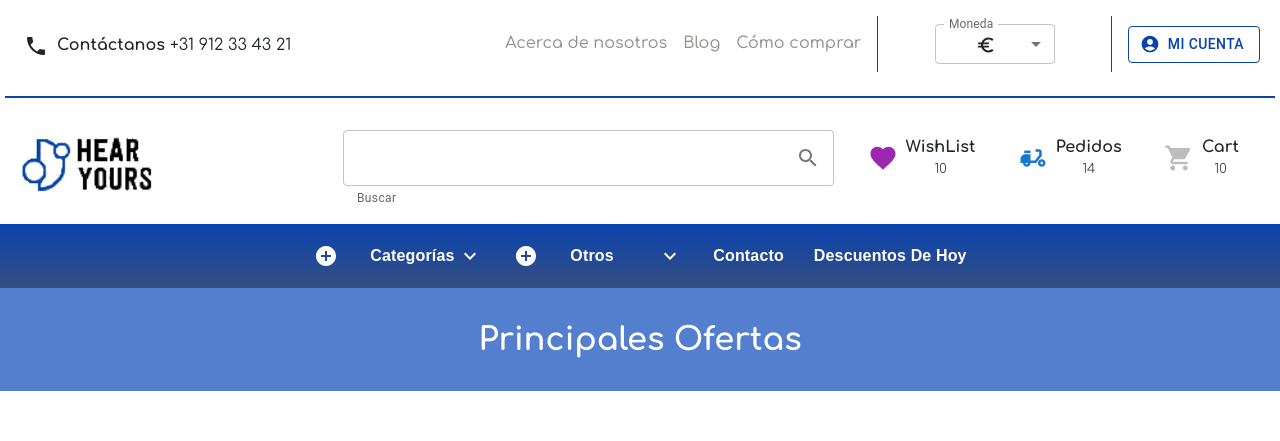
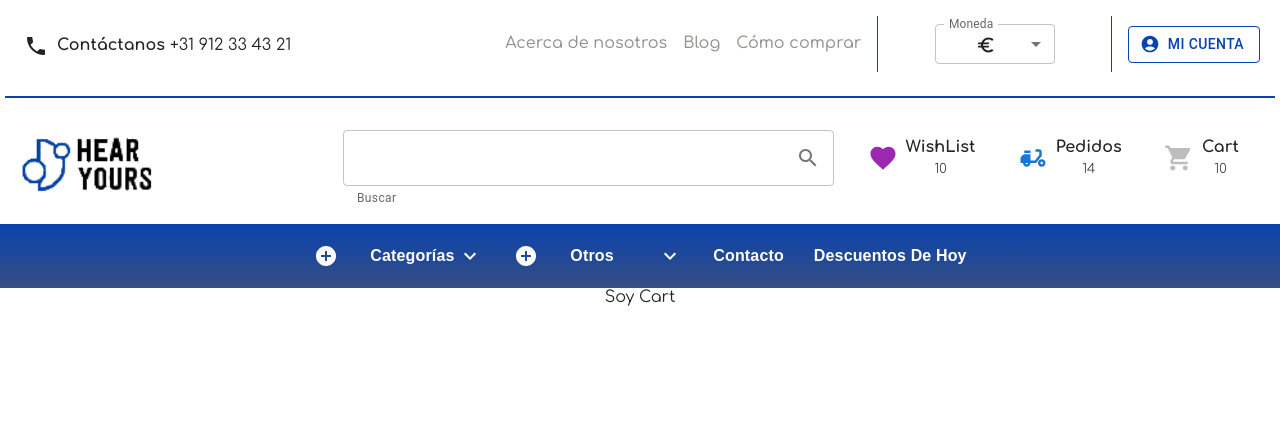
Before and after one commit to cristiansanm/e-commerce-ch, a React (Create React App) app: page /cart in a window 1280 px wide. Shown: the top 441 px of the page. Built offline with nearby package versions, Linux system fonts and the light colour scheme.

Commit message:
Rounting approaching

```diff
--- a/package.json
+++ b/package.json
@@ -11,7 +11,6 @@
     "@testing-library/jest-dom": "^5.16.1",
     "@testing-library/react": "^12.1.2",
     "@testing-library/user-event": "^13.5.0",
-    "bootstrap": "^5.1.3",
     "react": "^17.0.2",
     "react-dom": "^17.0.2",
     "react-router-dom": "^6.2.1",
--- a/src/App.js
+++ b/src/App.js
@@ -1,11 +1,24 @@
 import './App.css';
+import { BrowserRouter, Routes, Route } from 'react-router-dom'
 import ContainerHome from './components/Home/ContainerHome';
+import Cart from './components/Cart';
+import { ItemDetailContainer } from './components/ItemDetail/ItemDetailContainer';
+import NavBar from './components/NavBar/NavBar';
+import HeaderContainer from './components/Header/HeaderContainer';
 
 function App() {
   return (
-    <div className="App">
-      <ContainerHome />
-    </div>
+    <BrowserRouter>
+      <div className="App">
+        <HeaderContainer/>
+        <NavBar/>
+        <Routes>
+          <Route exact path="/" element={<ContainerHome />}/>
+          <Route exact path="/cart" element={<Cart/>}/>
+          <Route exact path="/detail/:idProduct" element={<ItemDetailContainer />}/>
+        </Routes>
+      </div>
+    </BrowserRouter>
   );
 }
 
--- a/src/assets/css/HomeStyles/Header.scss
+++ b/src/assets/css/HomeStyles/Header.scss
@@ -64,4 +64,11 @@ hr{
             font-weight: 300;
         }
     }
+    .button__container__options{
+        display: flex;
+        flex-direction: column;
+        text-decoration: none;
+        color: #212529;
+
+    }
 }
--- /dev/null
+++ b/src/components/Cart.jsx
@@ -0,0 +1,11 @@
+import React from 'react';
+
+const Cart = () => {
+  return (
+    <div>
+        Soy Cart
+    </div>
+    );
+};
+
+export default Cart;
--- a/src/components/Header/HeadersComp/QuickActions.jsx
+++ b/src/components/Header/HeadersComp/QuickActions.jsx
@@ -5,6 +5,7 @@ import DeliveryDiningIcon from '@mui/icons-material/DeliveryDining';
 import ShoppingCartIcon from '@mui/icons-material/ShoppingCart';
 import  "./../../../assets/css/HomeStyles/Header.scss";
 import { makeStyles } from '@mui/styles';
+import { Link } from 'react-router-dom';
 const useStyles = makeStyles({
     quickButtonsContainer:{
         display: "flex",
@@ -47,8 +48,10 @@ function QuickActions({itemWishList=10, itemOrders=14, itemCart=10}) {
                         />
                     </div>
                     <div>
-                        <span>Cart</span>
-                        <span>{itemCart}</span>
+                        <Link className="button__container__options" to="/cart">
+                            <span>Cart</span>
+                            <span>{itemCart}</span>
+                        </Link>
                     </div>
                 </Box>
             </Box>
--- a/src/components/Header/HeadersComp/SecondCompHeader.jsx
+++ b/src/components/Header/HeadersComp/SecondCompHeader.jsx
@@ -5,6 +5,7 @@ import logo from "./../../../assets/img/logo_edited.png"
 import './../../../assets/css/HomeStyles/Header.scss'
 import TextInput from './../../UICommonComp/TextInput';
 import QuickActions from './QuickActions';
+import { Link } from 'react-router-dom';
 const useStyles = makeStyles({
     gridContainer:{
 
@@ -23,14 +24,14 @@ function SecondCompHeader() {
         <div className="header__container">
             <Grid mt={2} className={classes.gridContainer} container>
                 <Grid className={classes.logoGrid} item xs={5} sm={3}>
-                    <a href="/home">
+                    <Link to="/">
                         <img
                             style={{marginTop:16}}
                             width="140"
                             height="70"
                             src={logo}
                             alt="logo" />
-                    </a>
+                    </Link>
                 </Grid>
                 <Grid item xs={7} sm={5}>
                     <TextInput/>
--- a/src/components/Home/ContainerHome.jsx
+++ b/src/components/Home/ContainerHome.jsx
@@ -1,14 +1,10 @@
 import React from 'react'
-import NavBar from '../NavBar/NavBar'
 import HeaderViews from '../UICommonComp/HeaderViews'
-import HeaderContainer from './../Header/HeaderContainer'
 import ItemListContainer from './ItemList/ItemListContainer'
 
 function ContainerHome() {
     return (
         <div>
-            <HeaderContainer/>
-            <NavBar/>
             <HeaderViews viewTittle="Principales Ofertas"/>
             <ItemListContainer/>
         </div>
--- /dev/null
+++ b/src/components/ItemDetail/ItemDetailContainer.jsx
@@ -0,0 +1,5 @@
+import React from 'react';
+
+export const ItemDetailContainer = () => {
+  return <div>Item Detail</div>;
+};
```
Also changed, not shown: 1 other file (tests, documents, lock files or other folders).
